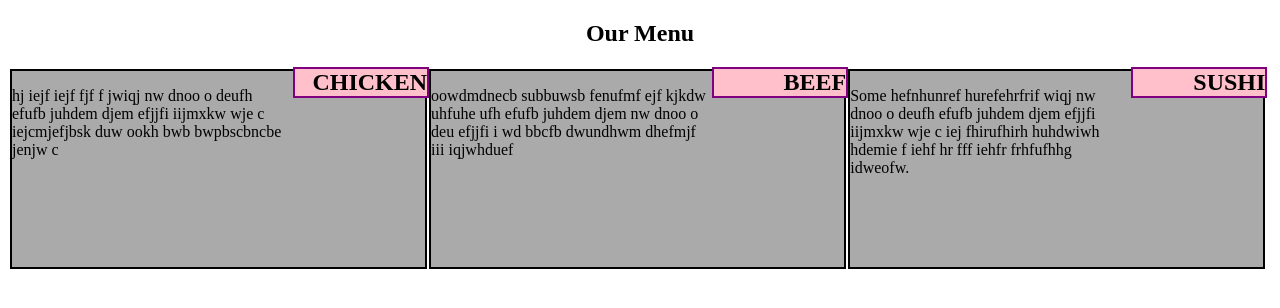
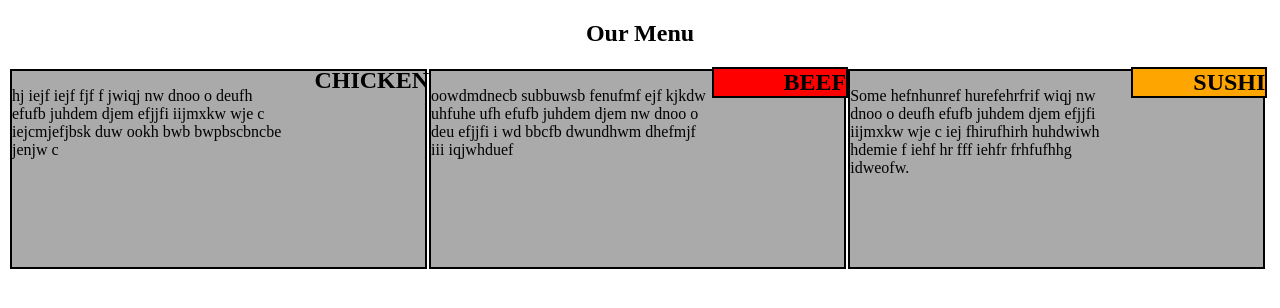
Before and after one commit to vedashree18/module_1_assingment, a plain HTML site: page index.html in a window 1280 px wide. Drawn offline with Linux system fonts and the light colour scheme.

Commit message:
Update style.css

```diff
--- a/style.css
+++ b/style.css
@@ -11,8 +11,18 @@
   height: 200px;
 }
 
-.row h2{
+.row column1 h2{
   background-color: pink;
-  border: 2px solid purple;
+  border: 2px solid black;
   display: inline;
 }
+.row .column2 h2{
+  background-color: red;
+  border: 2px solid black;
+  display: inline;
+}
+.row .column3 h2{
+  background-color: orange;
+  border: 2px solid black;
+  display: inline;
+}
```
